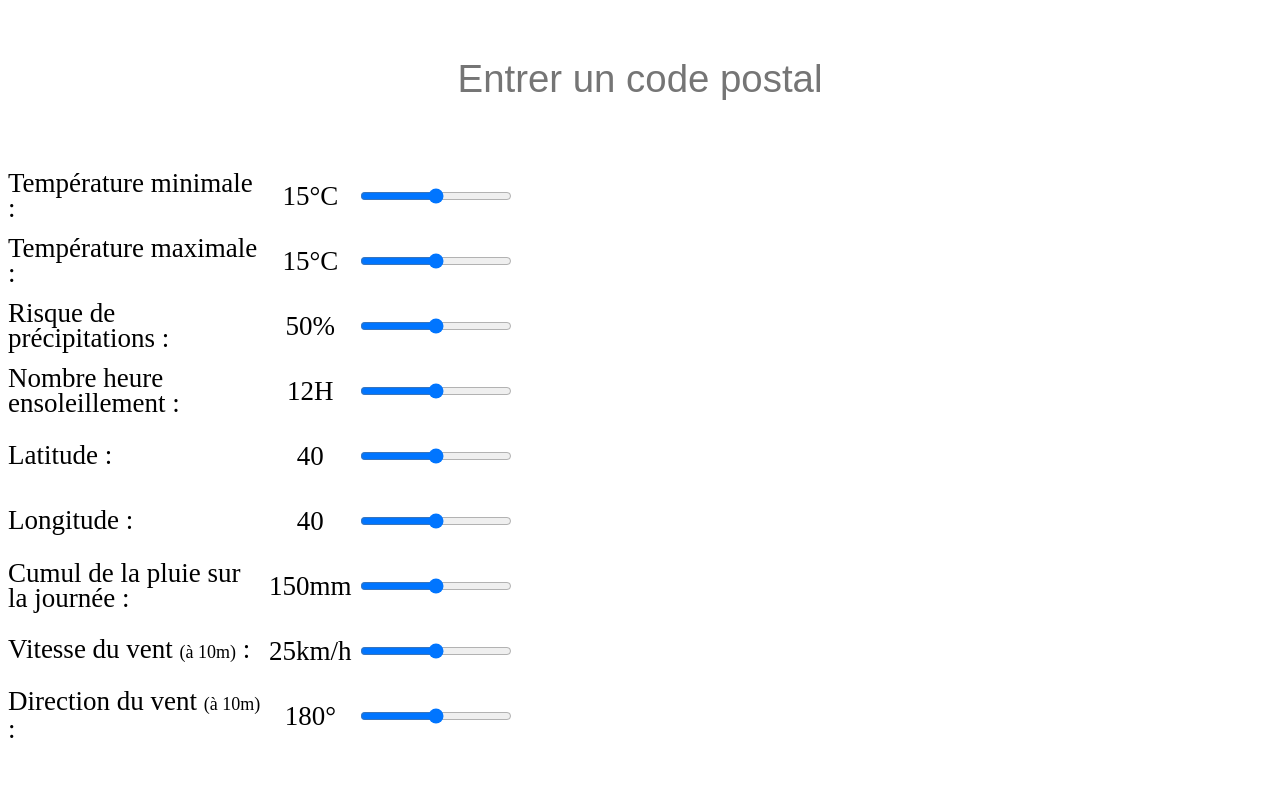
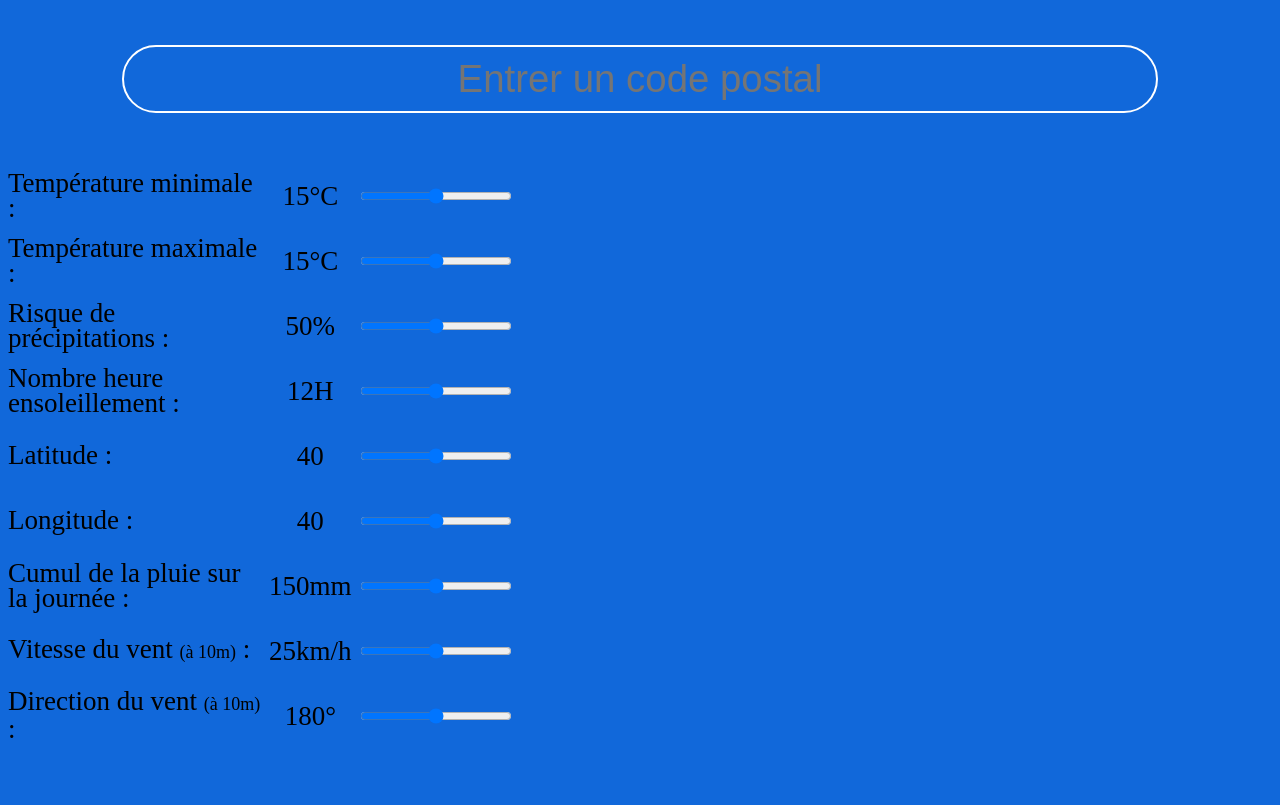
Before and after one commit to waterfox-dev/InstantWeather, a plain HTML site: page index.html in a window 1280 px wide. Shown: the part 111-916 px from the top of the page. Drawn offline with Linux system fonts and the light colour scheme.

Commit message:
validation W3C

```diff
--- a/style/style.css
+++ b/style/style.css
@@ -188,3 +188,8 @@ flex: 1; /* Take up remaining space */
     padding: 0% 6% 0% 6% !important;
   }
 }
+
+/*temporary*/
+html{
+  background-color: #1168da;
+}
```
Also changed, not shown: index.html (+1 -1 lines).
